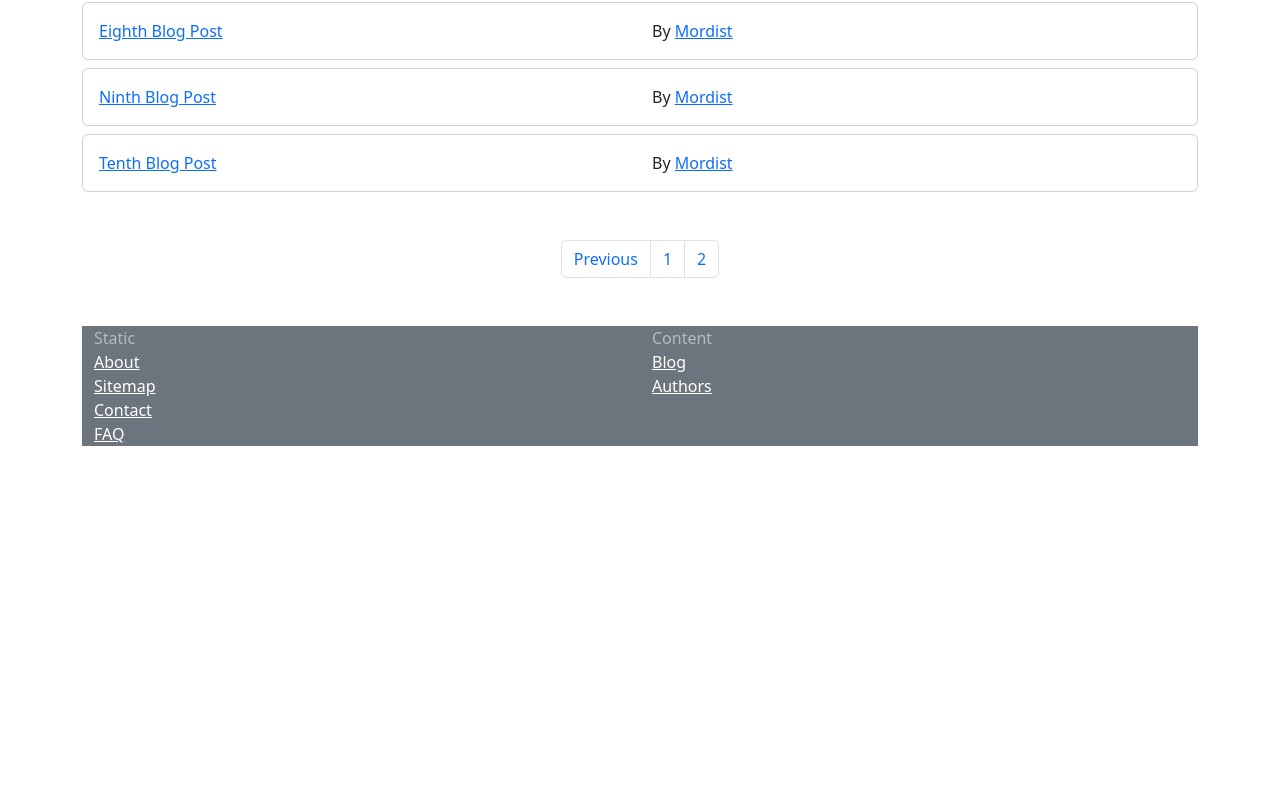
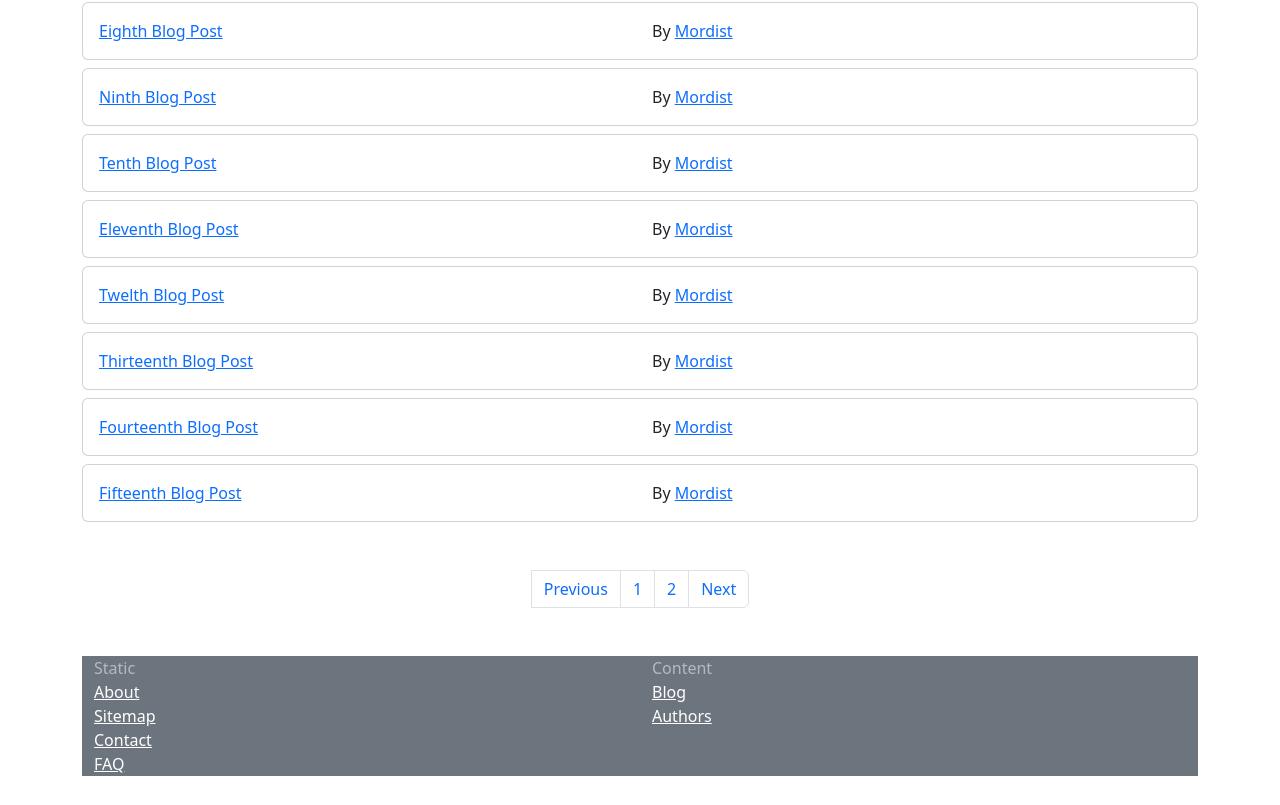
Before and after one commit to SeanHolt/react-blog, a React (Create React App) app: page /#/author/1 in a window 1280 px wide. Before the commit this address led to /#/. Shown: the part 532-1337 px from the top of the page. Before the commit the page ends 1026 px from the top, so only its background shows below. Built offline with nearby package versions, Linux system fonts and the light colour scheme; no server answers.

Commit message:
Fixed pagination

```diff
--- a/src/components/BlogPosts.tsx
+++ b/src/components/BlogPosts.tsx
@@ -88,7 +88,7 @@ export function BlogPosts(props: BlogProps) {
                     </div>
                 </div>
             ))}
-            <Pagination baseUrl="/" start={currentPage || 0} perPage={perPage || 10} total={blogs.length / (perPage || 10)} />
+            <Pagination />
             </>
             }
         </>
--- a/src/components/Pagination.tsx
+++ b/src/components/Pagination.tsx
@@ -1,37 +1,42 @@
 import React from "react";
-import { nextPage, setPage, prevPage, useAppDispatch, selectTotal, selectPerPage } from "../store";
+import { nextPage, setPage, prevPage, useAppDispatch, selectTotal, selectPerPage, selectCurrentPage } from "../store";
 import { useSelector } from "react-redux";
 
+/*
 type PaginationProps = {
     baseUrl: string;
     start: number | string;
     perPage: number | string;
     total: number;
 }
-export function Pagination(props: PaginationProps) {
+*/
+export function Pagination() {
     const dispatch = useAppDispatch()
     let items = []
-    const [total, per] = [useSelector(selectTotal), useSelector(selectPerPage)]
-    const pages = Math.floor(total / per)
-    for (let i = 0; i <= pages; i++) {
+    const [total, per, current] = [useSelector(selectTotal), useSelector(selectPerPage), useSelector(selectCurrentPage)]
+    const pages = Math.ceil(total / per)
+    for (let i = 0; i < pages; i++) {
         items.push(i);
     }
     return (
         <nav aria-label="Page Pagination" className="mx-auto mt-5">
             <ul className="pagination justify-content-center">
-                <li key="prev" className="page-item">
+                {current > 1 ? <li key="prev" className="page-item">
                     <button className="page-link" onClick={() => dispatch(prevPage(1))}>Previous</button>
-                </li>
+                </li> : <span className="page-link">Previous</span>}
                 {items.map(index => {
                     return (
                         <li key={index} className="page-item">
-                            <button className="page-link" onClick={() => dispatch(setPage(index+1))}>{index + 1}</button>
+                            { (index+1) !== current ?
+                                <button className="page-link" onClick={() => dispatch(setPage(index+1))}>{index + 1}</button> :
+                                <span className="page-link">{index + 1}</span>
+                            }
                         </li>
                     )
                 })}
-                {pages < Math.floor(total / per) ? <li key="next" className="page-item">
+                {current < Math.ceil(total / per) ? <li key="next" className="page-item">
                     <button className="page-link" onClick={() => dispatch(nextPage(2))}>Next</button>
-                </li> : null}
+                </li> : <span className="page-link">Next</span>}
             </ul>
         </nav>
     )
```
